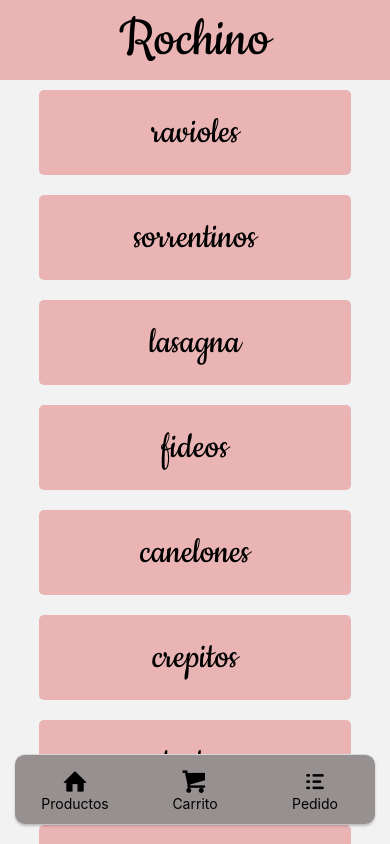
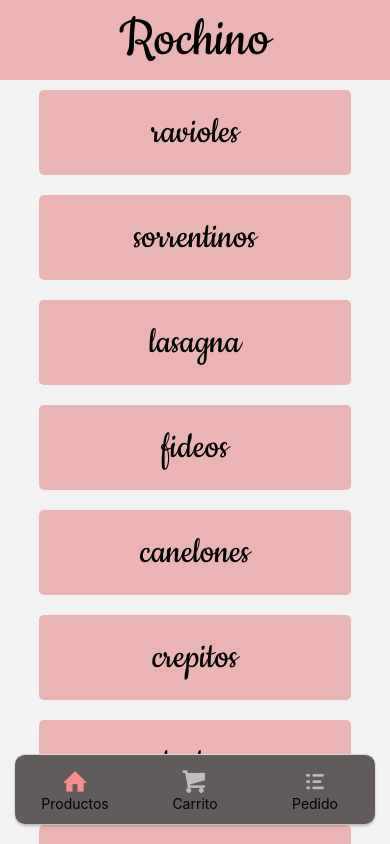
Before and after one commit to BlondaKill/lmwebapp, a React Native app: screen /ShopStack in a window 390 px wide. Built offline with nearby package versions, Linux system fonts and the light colour scheme.

Commit message:
correccion de >

```diff
--- a/src/components/TabBarIcon.js
+++ b/src/components/TabBarIcon.js
@@ -3,14 +3,14 @@ import { Entypo} from '@expo/vector-icons'
 
 
 
-const TabBarIcon = ({title, nameIcon}) => {
-  return (
-    <View style={styles.container}>
-      <Entypo name={nameIcon} size={25} color="black"/>
+const TabBarIcon = ({title, nameIcon, focused}) => {
+    return (
+        <View style={styles.container}>
+        <Entypo name={nameIcon} size={25} color={focused ? "#f78d8d":"rgba(255,255,255,0.6)"}/>
 
-      <Text>{title}</Text>
-    </View>
-  )
+        <Text>{title}</Text>
+        </View>
+    )
 }
 
 export default TabBarIcon
--- a/src/navigation/CartStack.js
+++ b/src/navigation/CartStack.js
@@ -6,7 +6,7 @@ import Header from '../components/Header'
 const Stack = createNativeStackNavigator()
 const CartStack = () => {
   return (
-    <Stack.Navigator>
+    <Stack.Navigator
         initialRouteName='Cart'
         screenOptions={({navigation})=>{
             return {
@@ -15,9 +15,10 @@ const CartStack = () => {
                 }
             }
         }}
-        <Stack.Screen name='Cart' component={Cart}/>ßß
+        >
+        <Stack.Screen name='Cart' component={Cart}/>
     </Stack.Navigator>
-  )
+    )
 }
 
 export default CartStack
--- a/src/navigation/MainNavigator.js
+++ b/src/navigation/MainNavigator.js
@@ -26,7 +26,8 @@ const MainNavigator = () => {
                 name='ShopStack'
                 component={ShopStack}
                 options= {{
-                    tabBarIcon: () => <TabBarIcon title= "Productos" nameIcon="home"/>
+                    tabBarIcon: ({focused}) =>
+                    <TabBarIcon title= "Productos" nameIcon="home" focused={focused}/>
                 }}
                 />
 
@@ -34,7 +35,8 @@ const MainNavigator = () => {
                 name='CartStack'
                 component={CartStack}
                 options= {{
-                    tabBarIcon: () => <TabBarIcon title= "Carrito" nameIcon="shopping-cart"/>
+                    tabBarIcon: ({focused}) =>
+                    <TabBarIcon title= "Carrito" nameIcon="shopping-cart" focused={focused}/>
                 }}
                 />
 
@@ -43,7 +45,8 @@ const MainNavigator = () => {
                 name='OrdersStack'
                 component={OrdersStack}
                 options= {{
-                    tabBarIcon: () => <TabBarIcon title= "Pedido" nameIcon="list"/>
+                    tabBarIcon: ({focused}) =>
+                    <TabBarIcon title= "Pedido" nameIcon="list" focused={focused}/>
                 }}
                 />
 
@@ -57,7 +60,7 @@ export default MainNavigator
 
 const styles = StyleSheet.create({
     tabBar:{
-        backgroundColor: colors.grey,
+        backgroundColor: colors.grey2,
         height: 70,
         elevation: 4,
         position: "absolute",
--- a/src/utility/globals/colors.js
+++ b/src/utility/globals/colors.js
@@ -2,7 +2,8 @@ const colors = {
     primary: "#eab4b4",
     black: "#000000",
     white: "#ffffff",
-    grey: "#979090"
+    grey: "#979090",
+    grey2: "#615b5b"
 }
 
 
```
